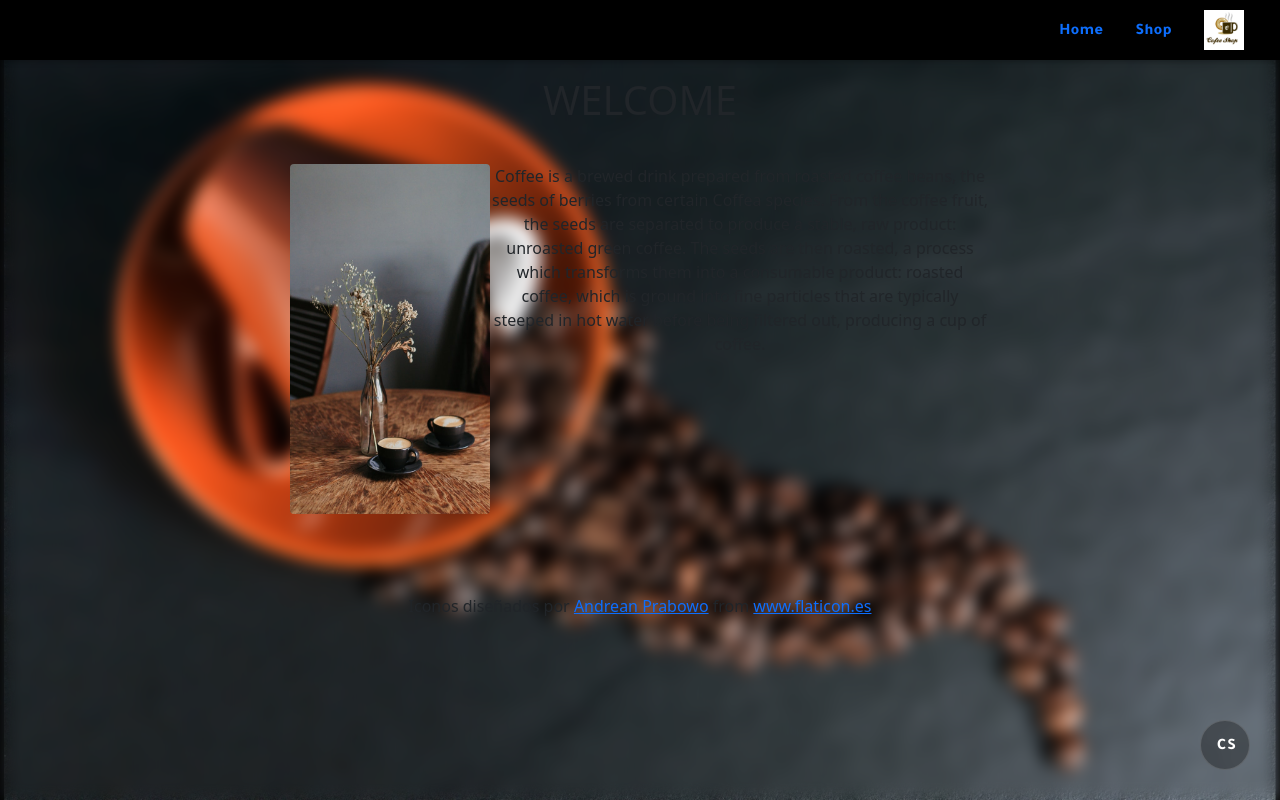
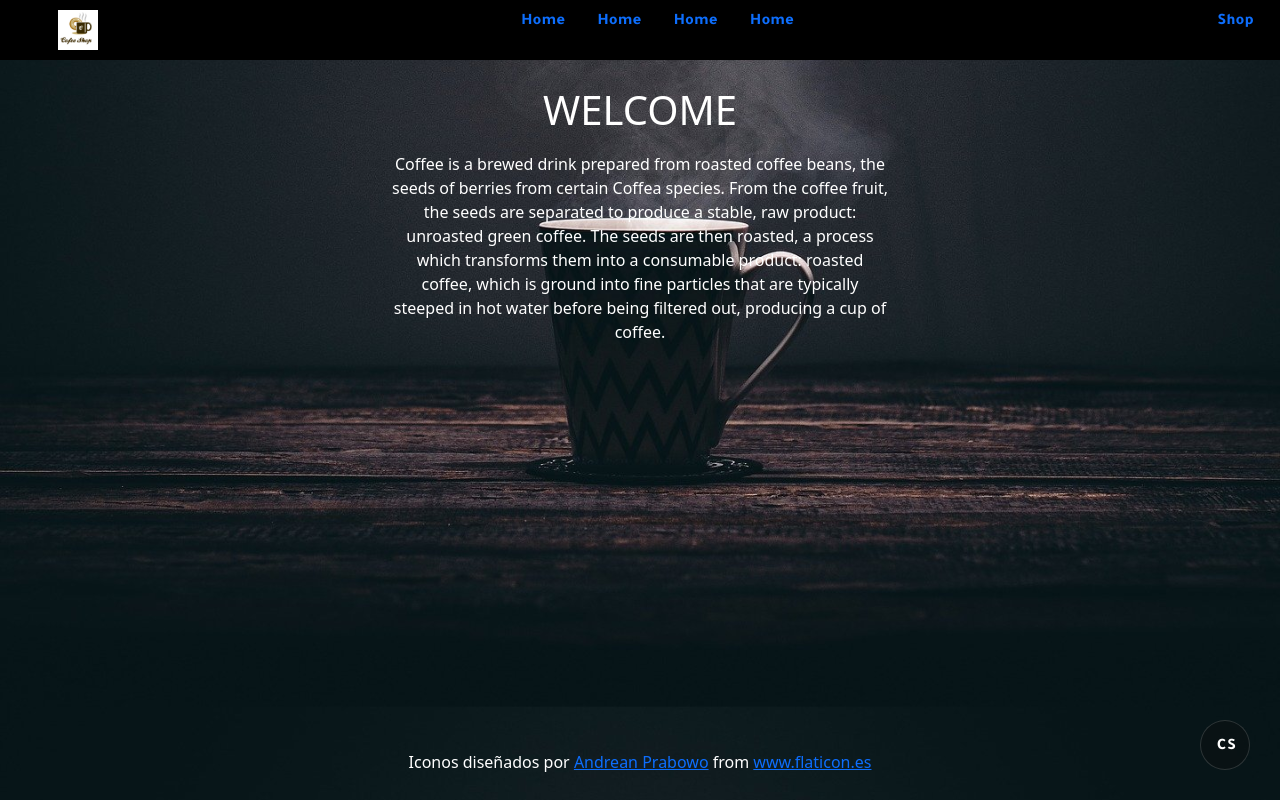
Before and after one commit to ElianMV28/Cooffe-Shop, a React (Create React App) app in the folder coffe/: page / in a window 1280 px wide. Built offline with nearby package versions, Linux system fonts and the light colour scheme.

Commit message:
minor changes in menu

```diff
--- a/coffe/src/App.css
+++ b/coffe/src/App.css
@@ -1,27 +1,13 @@
-body{
-  background-image: url('./images/coffee-g5955b2ba0_1920.jpg');
-  background-size: cover;
 
-  backdrop-filter: blur(8px);
-  height: 100vh;
-
-  background-repeat: no-repeat;
-  color:white;
-
-}
 
 .App {
   text-align: center;
 }
 
 
-@media (prefers-reduced-motion: no-preference) {
-  .App-logo {
-    animation: App-logo-spin infinite 20s linear;
-  }
-}
 
-.App-header {
+
+/* .App-header {
   background-color: #282c34;
   min-height: 100vh;
   display: flex;
@@ -30,18 +16,8 @@ body{
   justify-content: center;
   font-size: calc(10px + 2vmin);
   color: white;
-}
-
+} */
+/*
 .App-link {
   color: #61dafb;
-}
-
-@media (max-width: 900px) {
-  body{
-
-    background-size: auto;
-    backdrop-filter: none;
-    background-repeat: repeat;
-    color:white;
-}
-}
+} */
--- a/coffe/src/components/Menu/Menu.css
+++ b/coffe/src/components/Menu/Menu.css
@@ -10,20 +10,24 @@
 
   .menu {
     background-color: black;
-    backdrop-filter: blur(10px);
-    box-shadow: 0 2px 5px 0 #00000042;
+    /* backdrop-filter: blur(10px); */
+    /* box-shadow: 0 2px 5px 0 #00000042; */
     margin-bottom: 16px;
-    display: flex;
-    align-items: center;
-    justify-content: flex-end;
-    padding-right: 20px;
+
+    /* align-items: center; */
+
+
+    /* padding-right: 20px; */
   }
 
   .menu ul {
-    display: block;
+    display: flex;
+    flex-direction: row;
+    justify-content: space-between;
     list-style-type: none;
-    margin: 0;
-    padding: 0;
+    margin-left: 10px;
+    margin-right: 10px;
+
   }
 
   .menu li {
--- a/coffe/src/components/Menu/Menu.js
+++ b/coffe/src/components/Menu/Menu.js
@@ -1,29 +1,46 @@
-
 import "./Menu.css";
-import { Link } from 'react-router-dom';
+import { Link } from "react-router-dom";
 import React from "react";
-
-
-
 
 export function Menu() {
   return (
-    <div className='menu'>
-        <ul>
-          <li className='item'>
-          <Link className='item-link' to="/">Home</Link>
+    <div className="menu">
+      <ul>
+        <div>
+          <li>
+            <img id="img-logo" alt="logo" src="./assets/Captura.PNG" />
           </li>
-
-          <li className='item'>
-            <Link className='item-link' to="/shop">Shop</Link>
-            </li>
-            <li>
-              <img id='img-logo' alt='logo' src='./assets/Captura.PNG'/>
-            </li>
-          </ul>
-
-
-
+        </div>
+        <div>
+          <li className="item">
+            <Link className="item-link" to="/">
+              Home
+            </Link>
+          </li>
+          <li className="item">
+            <Link className="item-link" to="/">
+              Home
+            </Link>
+          </li>
+          <li className="item">
+            <Link className="item-link" to="/">
+              Home
+            </Link>
+          </li>
+          <li className="item">
+            <Link className="item-link" to="/">
+              Home
+            </Link>
+          </li>
+        </div>
+        <div>
+        <li className="item">
+          <Link className="item-link" to="/shop">
+            Shop
+          </Link>
+        </li>
+        </div>
+      </ul>
     </div>
   );
 }
--- a/coffe/src/pages/Home/Home.css
+++ b/coffe/src/pages/Home/Home.css
@@ -1,23 +1,38 @@
+.home {
+    background-image: url('../../images/cup-g2fce2243d_1920.jpg');
+    background-size: cover;
+    background-position-y: -1000px;
+    height: 100vh;
+}
+
 .text {
     width: 500px;
+    color: white;
 }
-
-.img-home {
-    width: 200px;
-    height: 350px;
+.home h1 {
+    color: white;
+    padding: 10px;
 }
 
 
 
+.icon-d {
+    position:absolute; /*El div será ubicado con relación a la pantalla*/
+    left:0px; /*A la derecha deje un espacio de 0px*/
+    right:0px; /*A la izquierda deje un espacio de 0px*/
+    bottom:0px; /*Abajo deje un espacio de 0px*/
+    height:50px; /*alto del div*/
+    z-index:0;
+    color: white;
+
+
+}
+
 
 .img-text {
-    margin: 40px;
+
     display:flex;
     flex-direction: row;
     justify-content: center;
     align-items: flex-start;
 }
-
-.icon-d {
-    margin: 40px;
-}
--- a/coffe/src/pages/Home/Home.js
+++ b/coffe/src/pages/Home/Home.js
@@ -7,10 +7,12 @@ import './Home.css';
 export function Home() {
   return (
     <>
+
+      <div className='home'>
       <Menu />
       <h1>WELCOME</h1>
     <div className='img-text'>
-        <Image className='img-home' src="./assets/img_home.jpg" rounded />
+        {/* <Image className='img-home' src="./assets/img_home.jpg" rounded /> */}
 
      <div className='text'>
       <p>Coffee is a brewed drink prepared from roasted coffee beans,
@@ -20,8 +22,10 @@ export function Home() {
         roasted coffee, which is ground into fine particles that are typically steeped in hot water before being filtered out, producing a cup of coffee.</p>
         </div>
      </div>
-     <Footer/>
+
       <div className='icon-d'>Iconos diseñados por <a href="https://www.flaticon.es/autores/andrean-prabowo" title="Andrean Prabowo">Andrean Prabowo</a> from <a href="https://www.flaticon.es/" title="Flaticon">www.flaticon.es</a></div>
+      <Footer/>
+      </div>
     </>
   );
 }
--- a/coffe/src/pages/Shop/Shop.css
+++ b/coffe/src/pages/Shop/Shop.css
@@ -1,5 +1,12 @@
-body {
-    color: white;
+.container-shop {
+    background-image: url('../../images/coffee-g5955b2ba0_1920.jpg');
+    background-size: cover;
+
+  /* backdrop-filter: blur(8px); */
+
+
+  background-repeat: no-repeat;
+  color:white;
 }
 
 
@@ -64,15 +71,6 @@ tbody,th, tr {
     margin-right: 5%;
 }
 
-@media (max-width: 1400px) {
-
-    body{
-        background-size: auto;
-        height: 100vh;
-        background-repeat: no-repeat;
-        color:white;
-    }
-}
 @media (max-width: 900px) {
 
     .contentTable {
```
Also changed, not shown: coffe/src/pages/Shop/Shop.js (+7 -2 lines), coffe/src/images/cup-g2fce2243d_1920.jpg (added).
